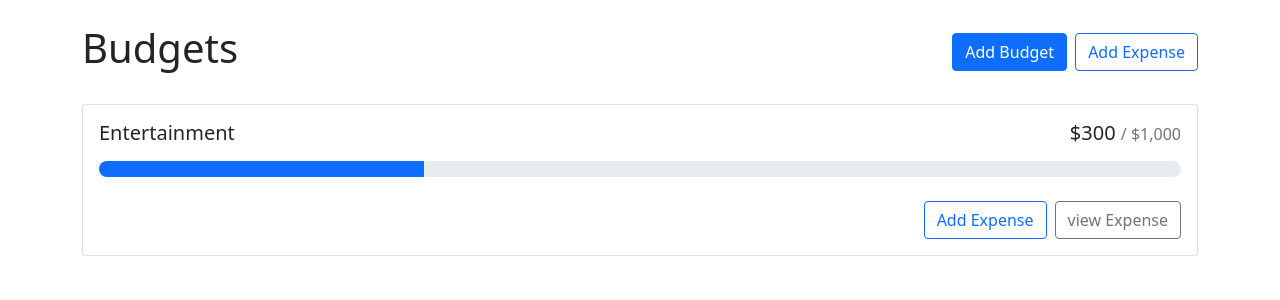
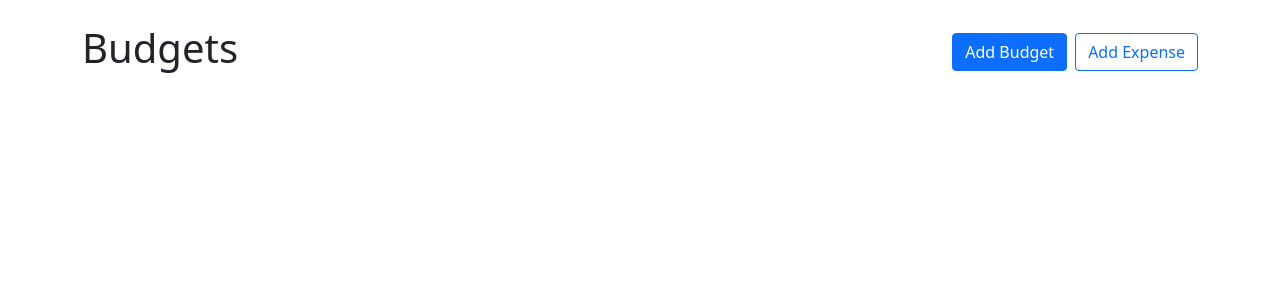
Before and after one commit to novaardiansyah/budget-management-app, a React (Create React App) app: page / in a window 1280 px wide. Shown: the top 300 px of the page. Built offline with nearby package versions, Linux system fonts and the light colour scheme.

Commit message:
generate budget into card
- use map and reduce to manage cards

```diff
--- a/src/App.js
+++ b/src/App.js
@@ -2,9 +2,11 @@ import { useState } from 'react'
 import { Container, Stack, Button } from 'react-bootstrap'
 import BudgetCard from './components/BudgetCard'
 import AddBudgetModal from './components/AddBudgetModal'
+import { useBudgets } from './contexts/BudgetsContext'
 
 function App() {
   const [showAddBudgetModal, setShowAddBudgetModal] = useState(false)
+  const { budgets, getBudgetExpenses } = useBudgets()
 
   return (
     <>
@@ -23,7 +25,16 @@ function App() {
             alignItems: 'flex-start',
           }}
         >
-          <BudgetCard name="Entertainment" amount={300} max={1000} />
+          {
+            budgets.map(budget => {
+              const amount = getBudgetExpenses(budget.id).reduce((total, expense) => total + expense.amount, 0)
+
+              return (
+                <BudgetCard key={budget.id} name={budget.name} amount={0} max={budget.max} />
+              )
+            })
+          }
+
         </div>
       </Container>
 
```
